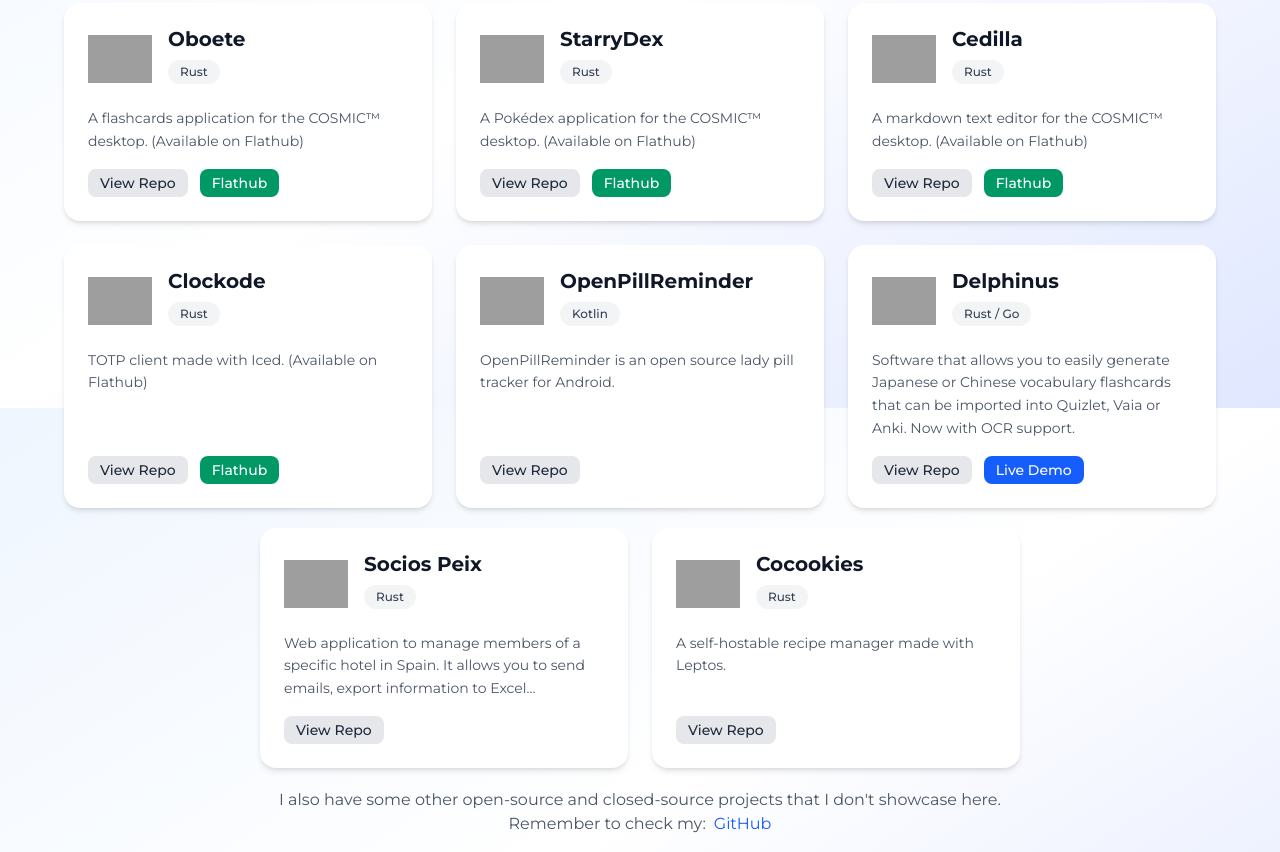
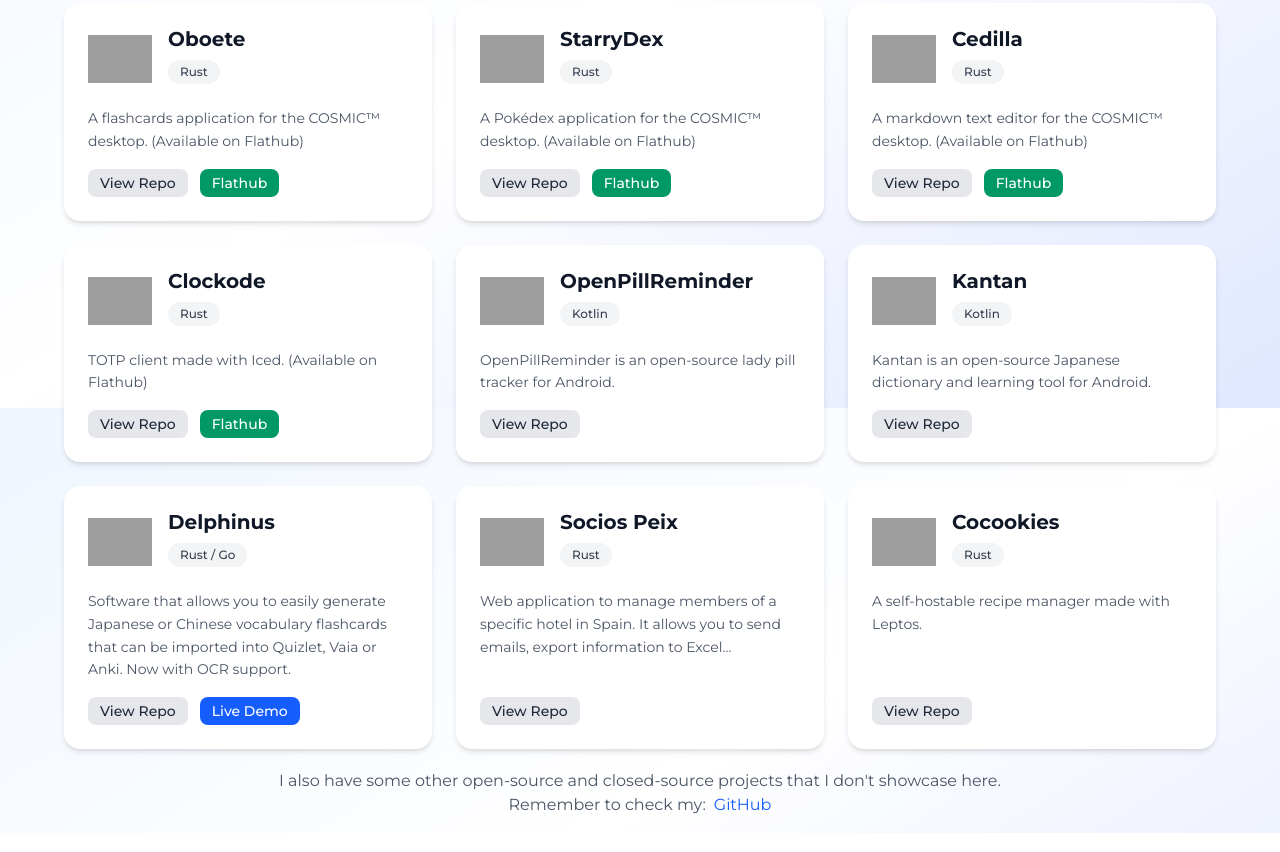
Before and after one commit to mariinkys/personal-site, an Astro site: page / in a window 1280 px wide. Shown: the part 392-1244 px from the top of the page. Built offline with nearby package versions, Linux system fonts and the light colour scheme; Astro itself is replaced by a stand-in of ours; grey boxes are pictures that could not be loaded.

Commit message:
feat: add kantan

```diff
--- a/src/pages/index.astro
+++ b/src/pages/index.astro
@@ -60,10 +60,18 @@ import ProjectCard from "../components/ProjectCard.astro";
 
                 <ProjectCard
                     name="OpenPillReminder"
-                    description="OpenPillReminder is an open source lady pill tracker for Android."
+                    description="OpenPillReminder is an open-source lady pill tracker for Android."
                     language="Kotlin"
                     repo="https://github.com/mariinkys/OpenPillReminder"
                     iconUrl="https://raw.githubusercontent.com/mariinkys/OpenPillReminder/refs/heads/main/resources/icons/icon-scalable.svg"
+                />
+
+                <ProjectCard
+                    name="Kantan"
+                    description="Kantan is an open-source Japanese dictionary and learning tool for Android."
+                    language="Kotlin"
+                    repo="https://github.com/mariinkys/kantan"
+                    iconUrl="https://raw.githubusercontent.com/mariinkys/kantan/refs/heads/main/resources/icons/icon-scalable.svg"
                 />
 
                 <ProjectCard
@@ -74,11 +82,7 @@ import ProjectCard from "../components/ProjectCard.astro";
                     demo="https://delphinus.mariinkys.dev/"
                     iconUrl="https://raw.githubusercontent.com/mariinkys/delphinus/refs/heads/main/assets/android-chrome-512x512.png"
                 />
-            </div>
-            <div class="flex flex-wrap justify-center gap-6 items-stretch">
-                <div
-                    class="w-full sm:w-[calc(50%-12px)] lg:w-[calc(33.333%-16px)] flex"
-                >
+
                 <ProjectCard
                     name="Socios Peix"
                     description="Web application to manage members of a specific hotel in Spain. It allows you to send emails, export information to Excel..."
@@ -86,10 +90,7 @@ import ProjectCard from "../components/ProjectCard.astro";
                     repo="https://github.com/mariinkys/socios-peix"
                     iconUrl="https://raw.githubusercontent.com/mariinkys/socios-peix/refs/heads/main/resources/icon.png"
                 />
-                </div>
-                <div
-                    class="w-full sm:w-[calc(50%-12px)] lg:w-[calc(33.333%-16px)] flex"
-                >
+
                 <ProjectCard
                     name="Cocookies"
                     description="A self-hostable recipe manager made with Leptos."
@@ -97,7 +98,6 @@ import ProjectCard from "../components/ProjectCard.astro";
                     repo="https://github.com/mariinkys/cocookies"
                     iconUrl="https://raw.githubusercontent.com/mariinkys/cocookies/refs/heads/main/resources/Cocookies.png"
                 />
-                </div>
             </div>
             <div class="w-full">
                 <p
```
Lines whose indentation alone changed are shown as unchanged.
